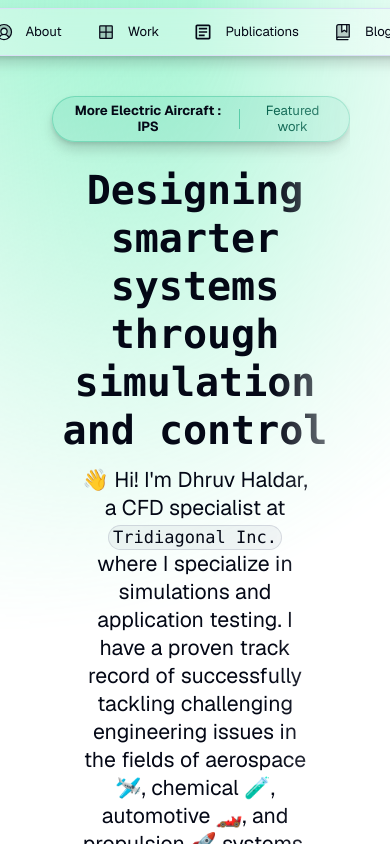
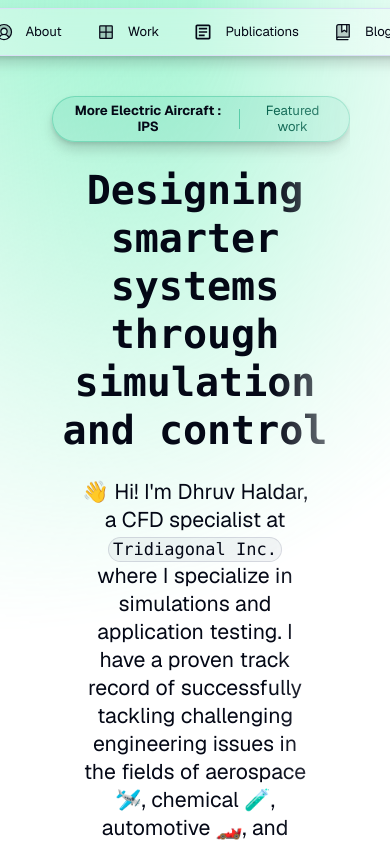
Before and after one commit to dhruvhaldar/portfolio, a Next.js app: page / in a window 390 px wide. Shown: the top 844 px of the page. Built offline with nearby package versions, Linux system fonts and the light colour scheme.

Commit message:
style: Standardize spacing units to numeric values and add a negative top margin for the hero section on mobile.

```diff
--- a/src/app/page.tsx
+++ b/src/app/page.tsx
@@ -62,7 +62,7 @@ export default function Home() {
   const allProjects = getPosts(["src", "app", "work", "projects"]);
 
   return (
-    <Column maxWidth="m" gap="xl" horizontal="center">
+    <Column maxWidth="m" gap="24" horizontal="center">
 
       {/* Structured Data */}
       <script
@@ -74,14 +74,14 @@ export default function Home() {
       />
 
       {/* Hero Section */}
-      <Column fillWidth paddingY="s" horizontal="center" gap="m">
+      <Column fillWidth paddingY="s" horizontal="center" gap="m" className={styles.mobileUp}>
         <Column maxWidth="s" horizontal="center" align="center">
           {home.featured.display && (
             <RevealFx
               fillWidth
               horizontal="center"
               paddingTop="m"
-              paddingBottom="m"
+              paddingBottom="24"
               paddingLeft="12"
             >
               <Badge
@@ -98,13 +98,13 @@ export default function Home() {
             </RevealFx>
           )}
 
-          <RevealFx translateY="4" fillWidth horizontal="center" paddingBottom="xs">
+          <RevealFx translateY="4" fillWidth horizontal="center" paddingBottom="24">
             <Heading wrap="balance" variant="display-strong-s">
               {home.headline}
             </Heading>
           </RevealFx>
 
-          <RevealFx translateY="8" delay={0.2} fillWidth horizontal="center" paddingBottom="m">
+          <RevealFx translateY="8" delay={0.2} fillWidth horizontal="center" paddingBottom="24">
             <Text paddingX="l" wrap="balance" onBackground="neutral-medium" variant="heading-default-l">
               {home.subline}
             </Text>
--- a/src/components/about/about.module.scss
+++ b/src/components/about/about.module.scss
@@ -66,4 +66,8 @@
     /* Bold weight */
   }
 
+  .mobileUp {
+    margin-top: -24px !important; // Moves hero section up on mobile
+  }
+
 }
```
